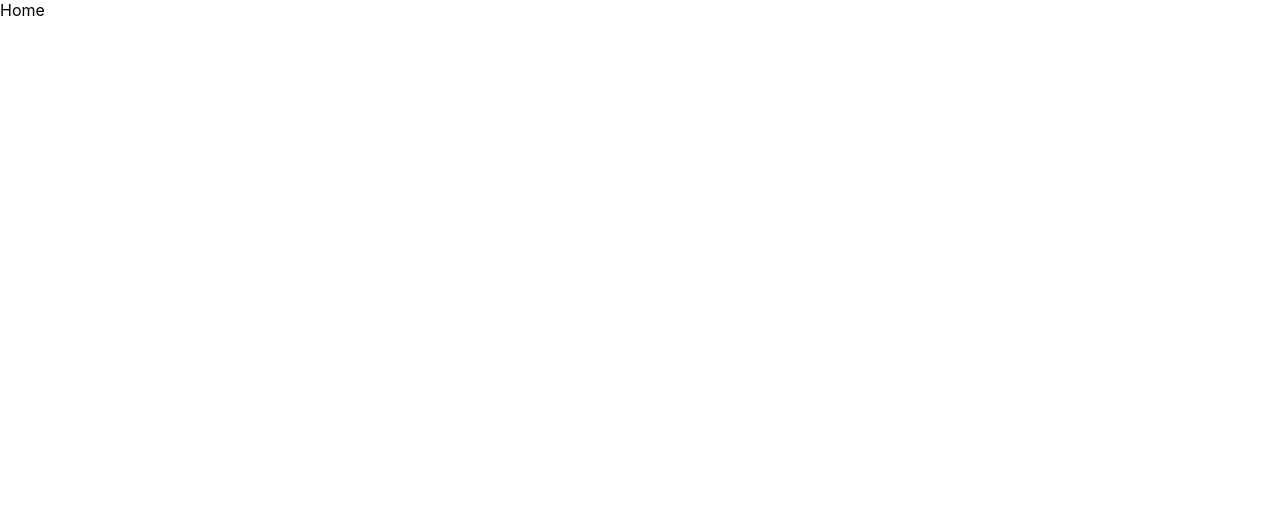
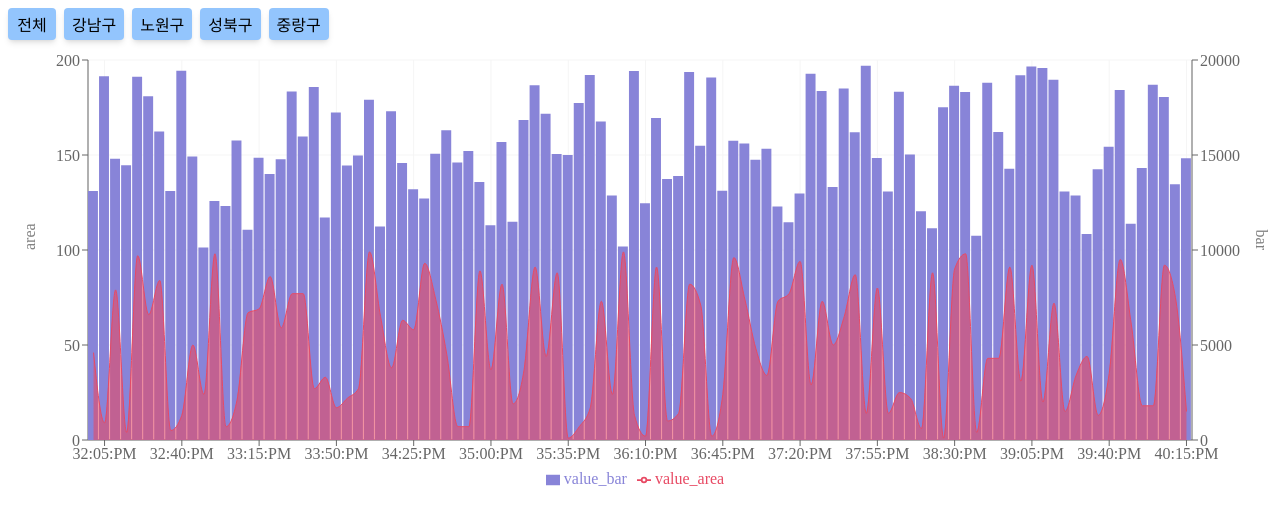
Before and after one commit to owen970517/pre_onboarding_4th, a React (Create React App) app: page /home in a window 1280 px wide. Shown: the top 524 px of the page. Built offline with nearby package versions, Linux system fonts and the light colour scheme.

Commit message:
design: index css 코드 추가

```diff
--- /dev/null
+++ b/src/components/CustomTooltip.tsx
@@ -0,0 +1,27 @@
+import React from 'react';
+import {IChart} from '../types/chart';
+
+interface PayloadType {
+    payload: IChart;
+}
+
+interface CustomProps {
+    active?: boolean;
+    payload?: PayloadType[];
+}
+
+const CustomTooltip = ({active, payload}: CustomProps) => {
+    if (active && payload && payload.length)
+        return (
+            <div className='tooltip'>
+                <h4 className='tooltip--id'>id :{payload[0].payload.id}</h4>
+                <div className='tooltip--value-wrapper'>
+                    <p>value-area: {payload[0].payload.value_area}</p>
+                    <p>value-bar: {payload[0].payload.value_bar}</p>
+                </div>
+            </div>
+        );
+    return null;
+};
+
+export default CustomTooltip;
--- /dev/null
+++ b/src/components/FilterButton.tsx
@@ -0,0 +1,28 @@
+import React, {Dispatch, SetStateAction} from 'react';
+import useChartData from '../hooks/useChartData';
+
+const FilterButton = ({setNowRegion}: {setNowRegion: Dispatch<SetStateAction<string>>}) => {
+    const {chartRegionList} = useChartData();
+    const handleRegionClick = (value: string) => {
+        setNowRegion(value);
+    };
+    return (
+        <div className='btn-wrapper'>
+            {chartRegionList.map((region, index) => {
+                return (
+                    <button
+                        key={index}
+                        className='btn'
+                        onClick={(e: React.MouseEvent<HTMLButtonElement>) =>
+                            handleRegionClick(e.currentTarget.innerHTML)
+                        }
+                    >
+                        {region}
+                    </button>
+                );
+            })}
+        </div>
+    );
+};
+
+export default FilterButton;
--- /dev/null
+++ b/src/hooks/useChartData.ts
@@ -0,0 +1,27 @@
+import {useEffect, useState} from 'react';
+import {getChartData} from '../apis/chart';
+import type {IChart, IResponse} from '../types/chart';
+import {convertTimeFormat} from '../utils/convertTimeFormat';
+
+const useChartData = () => {
+    const [chartData, setChartData] = useState<IChart[]>([]);
+    useEffect(() => {
+        const getChart = async () => {
+            const data: IResponse = await getChartData();
+            const newData: IChart[] = Object.entries(data).map(([time, item]) => ({
+                time: convertTimeFormat(new Date(time).toLocaleTimeString()),
+
+                ...item,
+            }));
+
+            setChartData(newData);
+        };
+
+        getChart();
+    }, []);
+    const chartRegionList = Array.from(new Set(chartData.map(data => data.id))).sort();
+    chartRegionList.unshift('전체');
+    return {chartData, chartRegionList};
+};
+
+export default useChartData;
--- a/src/index.css
+++ b/src/index.css
@@ -1,11 +1,81 @@
-body {
+p,
+h4 {
+    padding: 0;
     margin: 0;
-    font-family: -apple-system, BlinkMacSystemFont, 'Segoe UI', 'Roboto', 'Oxygen', 'Ubuntu',
-        'Cantarell', 'Fira Sans', 'Droid Sans', 'Helvetica Neue', sans-serif;
-    -webkit-font-smoothing: antialiased;
-    -moz-osx-font-smoothing: grayscale;
 }
 
-code {
-    font-family: source-code-pro, Menlo, Monaco, Consolas, 'Courier New', monospace;
+button {
+    -webkit-appearance: none;
+    -moz-appearance: none;
+    appearance: none;
+    cursor: pointer;
+    font-size: 1rem;
+    border: none;
+    background-color: transparent;
+    border-radius: 4px;
+    min-width: 3rem;
+    min-height: 2rem;
+    padding: 0.25rem 0.5rem;
+    transition: transform 0.1s linear;
+    box-shadow:
+        0 4px 6px -1px rgb(0 0 0 / 0.1),
+        0 2px 4px -2px rgb(0 0 0 / 0.1);
 }
+
+button:active {
+    transform: scale(0.98);
+}
+
+.App {
+    max-width: 1440px;
+    margin-inline: auto;
+    display: flex;
+    flex-direction: column;
+    align-items: center;
+    justify-content: center;
+    /* height: 80vh; */
+    gap: 0.25rem;
+}
+
+.tooltip {
+    background-color: rgba(255, 255, 255, 0.9);
+    border-radius: 4px;
+}
+
+.tooltip--id {
+    border-bottom: 1px solid #d3d3d3;
+    padding: 1rem;
+}
+
+.tooltip--value-wrapper {
+    padding: 1rem;
+}
+
+.tooltip--value {
+    margin-bottom: 0.25rem;
+}
+
+.value-area {
+    color: #82ca9d;
+}
+
+.value-bar {
+    color: #8884d8;
+}
+
+.recharts-tooltip-wrapper:focus-visible {
+    outline: none;
+}
+
+.btn-wrapper {
+    display: flex;
+    gap: 0.5rem;
+}
+
+.btn {
+    background-color: #93c5fd;
+}
+
+.btn-active {
+    background-color: #60a5fa;
+}
--- a/src/pages/Home.tsx
+++ b/src/pages/Home.tsx
@@ -1,17 +1,86 @@
-import React, {useEffect, useState} from 'react';
-import {getChartData} from '../apis/chart';
+import React, {useState} from 'react';
+import {
+    Area,
+    Bar,
+    CartesianGrid,
+    Cell,
+    ComposedChart,
+    Legend,
+    ResponsiveContainer,
+    Tooltip,
+    XAxis,
+    YAxis,
+} from 'recharts';
+import useChartData from '../hooks/useChartData';
+import CustomTooltip from '../components/CustomTooltip';
+import FilterButton from '../components/FilterButton';
 
 const Home = () => {
-    const [chartData, setChartData] = useState([]);
-    useEffect(() => {
-        const getChart = async () => {
-            const data = await getChartData();
-            setChartData(data);
-        };
-        getChart();
-    }, []);
-    console.info(chartData);
-    return <div>Home</div>;
+    const {chartData} = useChartData();
+    const [nowRegion, setNowRegion] = useState('');
+    return (
+        <>
+            <FilterButton setNowRegion={setNowRegion} />
+            <ResponsiveContainer width='100%' height={500}>
+                <ComposedChart
+                    data={chartData}
+                    margin={{
+                        top: 20,
+                        right: 20,
+                        bottom: 20,
+                        left: 20,
+                    }}
+                >
+                    <CartesianGrid stroke='#f5f5f5' />
+                    <XAxis dataKey='time' />
+                    <YAxis
+                        yAxisId='left'
+                        domain={['auto', 200]}
+                        label={{
+                            value: 'area',
+                            angle: -90,
+                            position: 'insideLeft',
+                            offset: 1,
+                        }}
+                    />
+                    <YAxis
+                        yAxisId='right'
+                        orientation='right'
+                        label={{
+                            value: 'bar',
+                            angle: 90,
+                            position: 'insideRight',
+
+                            offset: -10,
+                        }}
+                    />
+                    <Tooltip content={<CustomTooltip />} />
+                    <Legend height={50} />
+                    <Bar
+                        dataKey='value_bar'
+                        barSize={20}
+                        fill='#8884d8'
+                        yAxisId='right'
+                        onClick={data => setNowRegion(data.id)}
+                    >
+                        {chartData.map((data, index) => (
+                            <Cell
+                                key={index}
+                                fill={`${data.id === nowRegion ? 'red' : '#8884d8'}`}
+                            />
+                        ))}
+                    </Bar>
+                    <Area
+                        type='monotone'
+                        dataKey='value_area'
+                        fill='#e84a64'
+                        stroke='#e84a64'
+                        yAxisId='left'
+                    />
+                </ComposedChart>
+            </ResponsiveContainer>
+        </>
+    );
 };
 
 export default Home;
--- /dev/null
+++ b/src/types/chart.ts
@@ -0,0 +1,14 @@
+export interface IData {
+    id: string;
+    value_area: number;
+    value_bar: number;
+}
+
+export type IResponse = Record<string, IData>;
+
+export interface IChart {
+    id: string;
+    value_area: number;
+    value_bar: number;
+    time: string;
+}
--- /dev/null
+++ b/src/utils/convertTimeFormat.ts
@@ -0,0 +1,12 @@
+export const convertTimeFormat = (nowTime: string) => {
+    const [part, hour, minute, second] = nowTime.split(/[:\s]/);
+    let convertedHour = parseInt(hour);
+
+    if (part === '오후' && convertedHour !== 12) {
+        convertedHour += 12;
+    } else if (part === '오전' && convertedHour === 12) {
+        convertedHour = 0;
+    }
+
+    return `${convertedHour.toString().padStart(2, '0')}:${minute}:${second}`;
+};
```
Also changed, not shown: 1 other file (tests, documents, lock files or other folders).
